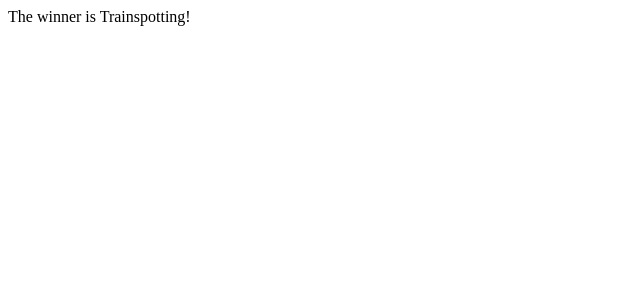
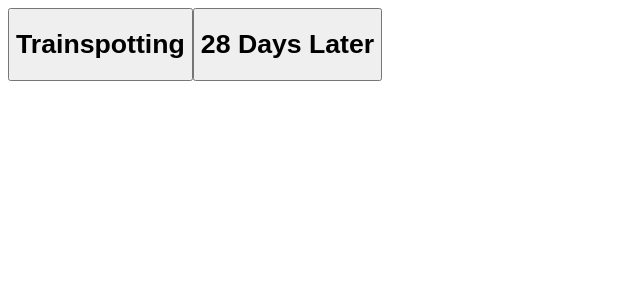
Before and after one commit to brass-eye/voting-client, a React app: page / in a window 1280 px wide. Shown: the top 300 px of the page, without its empty margins (0-640 px from the left). Built offline with nearby package versions, Linux system fonts and the light colour scheme; the HTML template or start-up script is replaced by a standard one.

Commit message:
tests for voting beghaviour

```diff
--- a/src/components/Vote.jsx
+++ b/src/components/Vote.jsx
@@ -7,10 +7,11 @@
 
 
   getPair() {
+    debugger;
     return this.props.pair || [];
   }
 
-  hasVotedFor() {
+  hasVotedFor(entry) {
     return this.props.hasVoted === entry;
   }
 
--- a/src/index.jsx
+++ b/src/index.jsx
@@ -5,6 +5,6 @@
 const pair = ['Trainspotting', '28 Days Later'];
 
 ReactDOM.render(
-    <Voting pair={pair}  winner='Trainspotting'/>,
+    <Voting pair={pair}  />,
      document.getElementById('app')
 );
```
Also changed, not shown: test/Voting_spec.jsx (+32 -0 lines).
